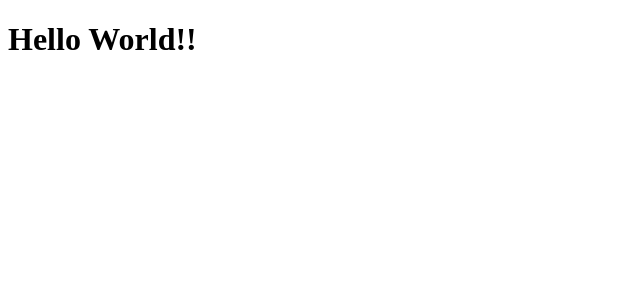
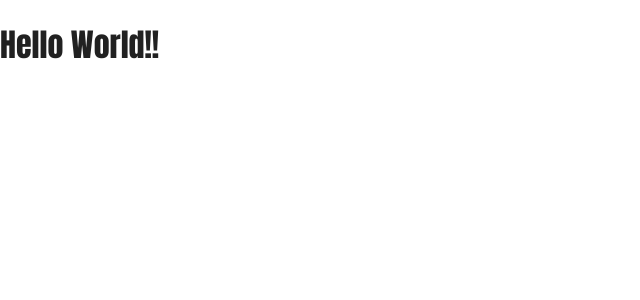
Before and after one commit to subender/LinkedIn-clone, a React (Vite) app: page / in a window 1280 px wide. Shown: the top 300 px of the page, without its empty margins (0-640 px from the left). Built offline with nearby package versions, Linux system fonts and the light colour scheme.

Commit message:
added basic css

```diff
--- a/src/index.css
+++ b/src/index.css
@@ -0,0 +1,17 @@
+:root {
+  font-family: Impact, Haettenschweiler, 'Arial Narrow Bold', sans-serif;
+  line-height: 1.5;
+  font-weight: 400;
+
+  color-scheme: light dark;
+  color: #212121;
+  background-color: rgba(255, 255, 255, 0.87);
+}
+
+body {
+  margin: 0;
+  display: flex;
+  height: 100vh;
+  min-width: 320px;
+  padding: 0;
+}
```
